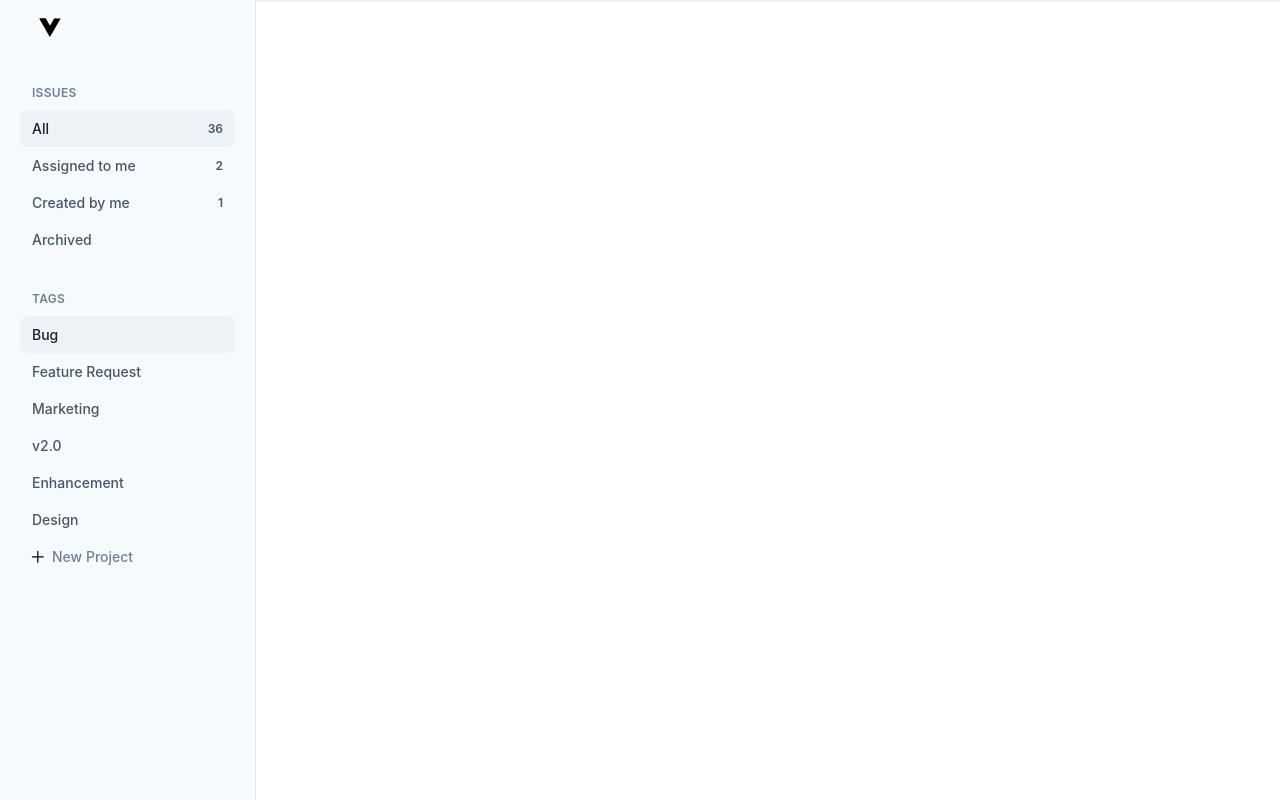
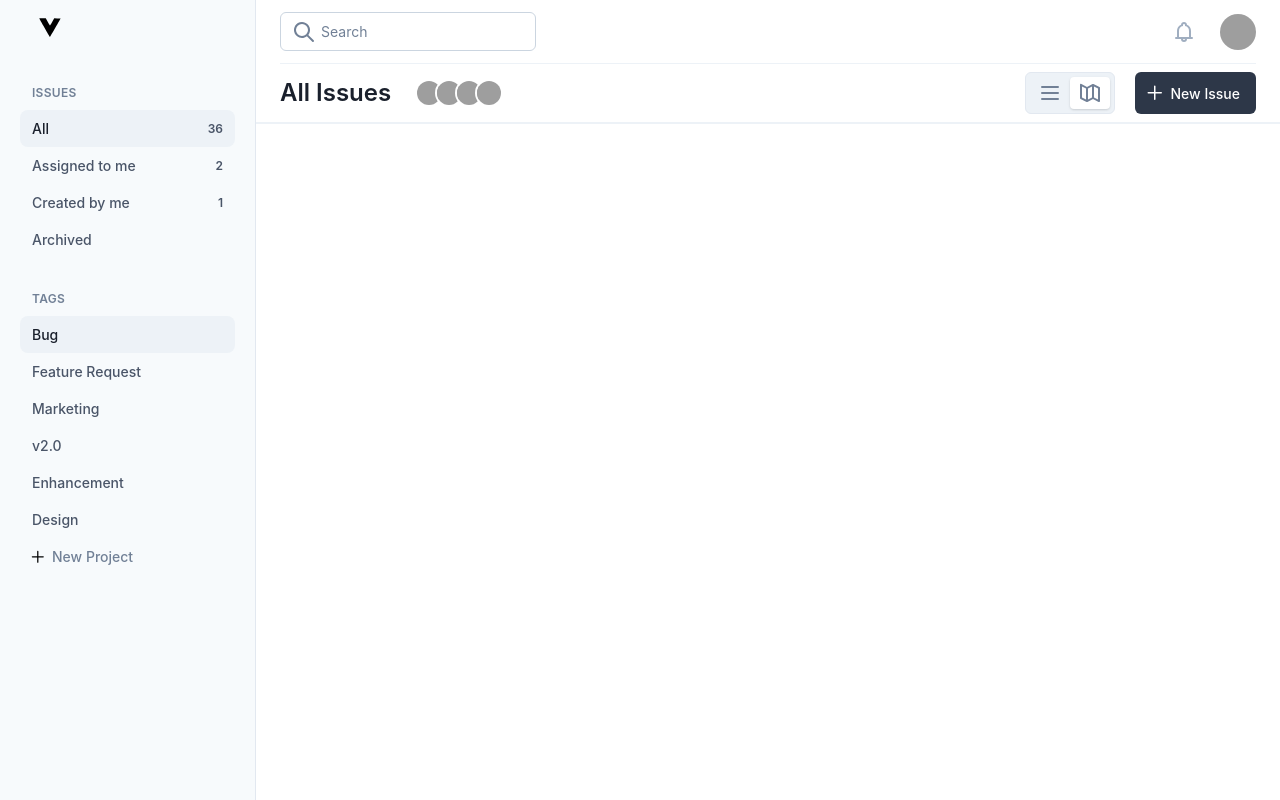
Before and after one commit to Midstackdev/vue-tailwind-workcation, a Vue app: page /kaban in a window 1280 px wide. Built offline with nearby package versions, Linux system fonts and the light colour scheme; grey boxes are pictures that could not be loaded; the HTML template or start-up script is replaced by a standard one; what @tailwindcss/custom-forms would draw is missing.

Commit message:
Kanban header

```diff
--- /dev/null
+++ b/src/components/kaban/NavBar.vue
@@ -0,0 +1,75 @@
+<template>
+    <div class="border-b-2 border-gray-200">
+        <header class="px-6">
+            <div class="py-3 flex justify-between items-center border-b border-gray-200">
+                <div class="flex-1">
+                    <div class="relative w-64">
+                        <span class="absolute inset-y-0 left-0 pl-3 flex items-center">
+                            <svg class="h-6 w-6 text-gray-600" fill="currentColor" xmlns="http://www.w3.org/2000/svg" viewBox="0 0 24 24" width="24" height="24">
+                                <path d="M16.32 14.9l5.39 5.4a1 1 0 0 1-1.42 1.4l-5.38-5.38a8 8 0 1 1 1.41-1.41zM10 16a6 6 0 1 0 0-12 6 6 0 0 0 0 12z"/>
+                            </svg>
+                        </span>
+                        <input class="block w-full pl-10 pr-4 py-2 text-sm rounded-md border border-gray-400 text-gray-900 placeholder-gray-600 focus:outline-none" type="text" placeholder="Search">
+                    </div>
+                </div>
+                <div class="flex items-center">
+                    <button class="focus:outline-none">
+                        <svg class="h-6 w-6 text-gray-500" fill="currentColor" xmlns="http://www.w3.org/2000/svg" viewBox="0 0 24 24" width="24" height="24">
+                            <path class="heroicon-ui" d="M15 19a3 3 0 0 1-6 0H4a1 1 0 0 1 0-2h1v-6a7 7 0 0 1 4.02-6.34 3 3 0 0 1 5.96 0A7 7 0 0 1 19 11v6h1a1 1 0 0 1 0 2h-5zm-4 0a1 1 0 0 0 2 0h-2zm0-12.9A5 5 0 0 0 7 11v6h10v-6a5 5 0 0 0-4-4.9V5a1 1 0 0 0-2 0v1.1z"/>
+                        </svg>
+                    </button>
+                    <button class="ml-6 focus:outline-none">
+                        <img
+                        class="h-9 w-9 rounded-full object-cover"
+                        src="https://images.unsplash.com/photo-1579591919791-0e3737ae3808?ixlib=rb-1.2.1&ixid=eyJhcHBfaWQiOjEyMDd9&auto=format&fit=facearea&facepad=2.25&crop&w=144&h=144&q=80" alt="profile image">
+                    </button>
+                </div>
+            </div>
+            <div class="py-2 flex items-center justify-between">
+                <div class="flex items-center">
+                    <h2 class="text-2xl font-semibold text-gray-900 leading-tight">All Issues</h2>
+                    <div class="ml-6 flex items-center">
+                        <span class="rounded-full border-2 border-white">
+                            <img
+                            class="h-6 w-6 rounded-full object-cover"
+                            src="https://images.unsplash.com/photo-1600180758890-6b94519a8ba6?ixlib=rb-1.2.1&ixid=eyJhcHBfaWQiOjEyMDd9&auto=format&fit=facearea&facepad=2.25&crop&w=144&h=144&q=80" alt="">
+                        </span>
+                        <span class="-ml-2 rounded-full border-2 border-white">
+                            <img
+                            class="h-6 w-6 rounded-full object-cover"
+                            src="https://images.unsplash.com/photo-1579591919791-0e3737ae3808?ixlib=rb-1.2.1&ixid=eyJhcHBfaWQiOjEyMDd9&auto=format&fit=facearea&facepad=2.25&crop&w=144&h=144&q=80" alt="profile image">
+                        </span>
+                        <span class="-ml-2 rounded-full border-2 border-white">
+                            <img
+                            class="h-6 w-6 rounded-full object-cover"
+                            src="https://images.unsplash.com/photo-1595085610978-b5e35eb24dcf?ixlib=rb-1.2.1&ixid=eyJhcHBfaWQiOjEyMDd9&auto=format&fit=facearea&facepad=2.25&crop&w=144&h=144&q=80" alt="">
+                        </span>
+                        <span class="-ml-2 rounded-full border-2 border-white">
+                            <img
+                            class="h-6 w-6 rounded-full object-cover"
+                            src="https://images.unsplash.com/photo-1601653734034-c456d8f76c0f?ixlib=rb-1.2.1&ixid=eyJhcHBfaWQiOjEyMDd9&auto=format&fit=facearea&facepad=2.25&crop&w=144&h=144&q=80" alt="">
+                        </span>
+                    </div>
+                </div>
+                <div class="flex">
+                    <span class="inline-flex p-1 border bg-gray-200 rounded-md">
+                        <button class="px-2 py-1 rounded focus:outline-none">
+                            <svg class="h-6 w-6 text-gray-600" fill="currentColor" xmlns="http://www.w3.org/2000/svg" viewBox="0 0 24 24" width="24" height="24">
+                                <path class="heroicon-ui" d="M4 5h16a1 1 0 0 1 0 2H4a1 1 0 1 1 0-2zm0 6h16a1 1 0 0 1 0 2H4a1 1 0 0 1 0-2zm0 6h16a1 1 0 0 1 0 2H4a1 1 0 0 1 0-2z"/>
+                            </svg>
+                        </button>
+                        <button class="px-2 py-1 bg-white rounded shadow focus:outline-none">
+                            <svg class="h-6 w-6 text-gray-600" fill="currentColor" xmlns="http://www.w3.org/2000/svg" viewBox="0 0 24 24" width="24" height="24">
+                                <path class="heroicon-ui" d="M14 5.62l-4 2v10.76l4-2V5.62zm2 0v10.76l4 2V7.62l-4-2zm-8 2l-4-2v10.76l4 2V7.62zm7 10.5L9.45 20.9a1 1 0 0 1-.9 0l-6-3A1 1 0 0 1 2 17V4a1 1 0 0 1 1.45-.9L9 5.89l5.55-2.77a1 1 0 0 1 .9 0l6 3A1 1 0 0 1 22 7v13a1 1 0 0 1-1.45.89L15 18.12z"/>
+                            </svg>
+                        </button>
+                    </span>
+                    <button class="ml-5 flex pl-2 pr-4 py-2 items-center text-sm font-medium text-white focus:outline-none bg-gray-800 rounded-md hover:bg-gray-700">
+                        <svg class="h-6 w-6 fill-current" xmlns="http://www.w3.org/2000/svg" viewBox="0 0 24 24" width="24" height="24"><path fill-rule="evenodd" d="M11.75 4.5a.75.75 0 01.75.75V11h5.75a.75.75 0 010 1.5H12.5v5.75a.75.75 0 01-1.5 0V12.5H5.25a.75.75 0 010-1.5H11V5.25a.75.75 0 01.75-.75z"></path></svg>
+                        <span class="ml-1">New Issue</span>
+                    </button>
+                </div>
+            </div>
+        </header>
+    </div>
+</template>
--- a/src/views/Kaban.vue
+++ b/src/views/Kaban.vue
@@ -5,7 +5,7 @@
             <SideBar />
         </div>
         <div class="flex-1 min-w-0 bg-white">
-            <div class="border-b-2 border-gray-200"></div>
+            <NavBar />
             <div></div>
         </div>
     </div>
@@ -13,10 +13,12 @@
 
 <script>
     import SideBar from '@/components/kaban/SideBar'
+    import NavBar from '@/components/kaban/NavBar'
 
     export default {
         components: {
-            SideBar
+            SideBar,
+            NavBar
         }
     }
 </script>
```
